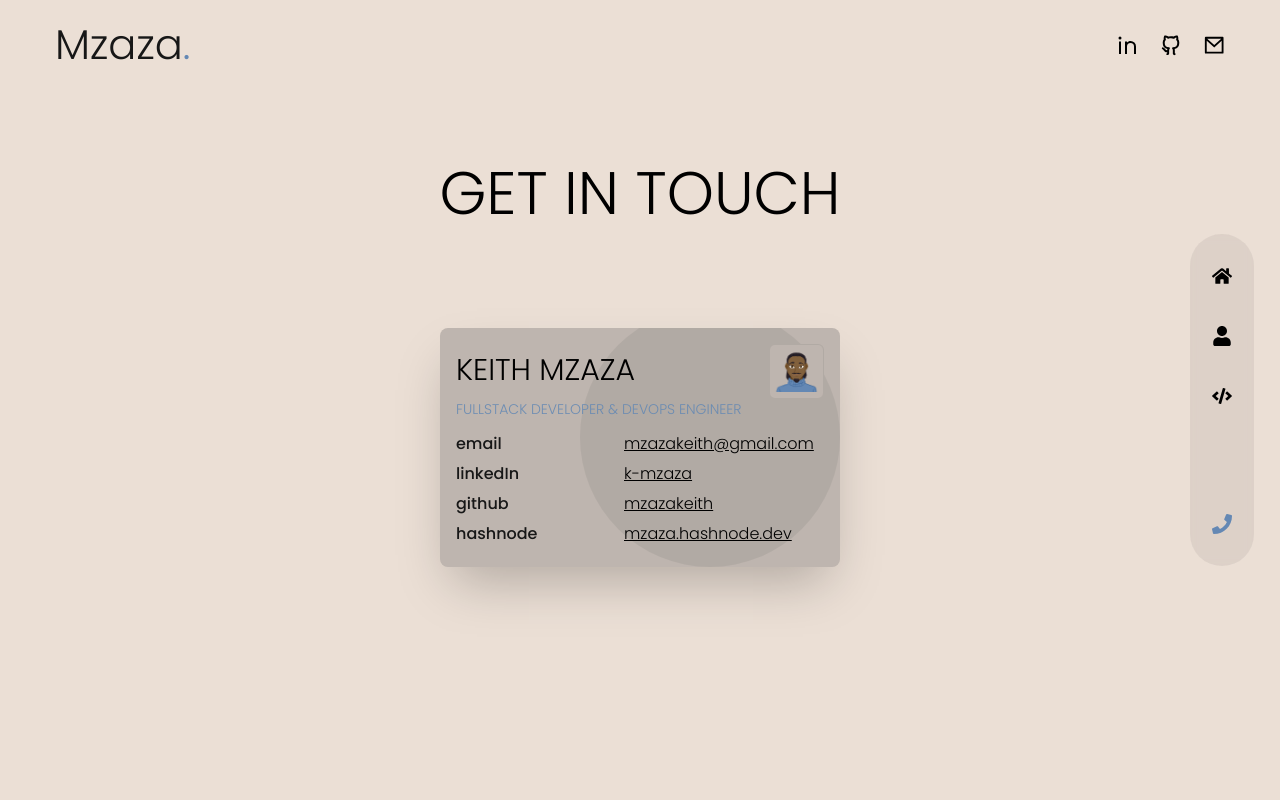
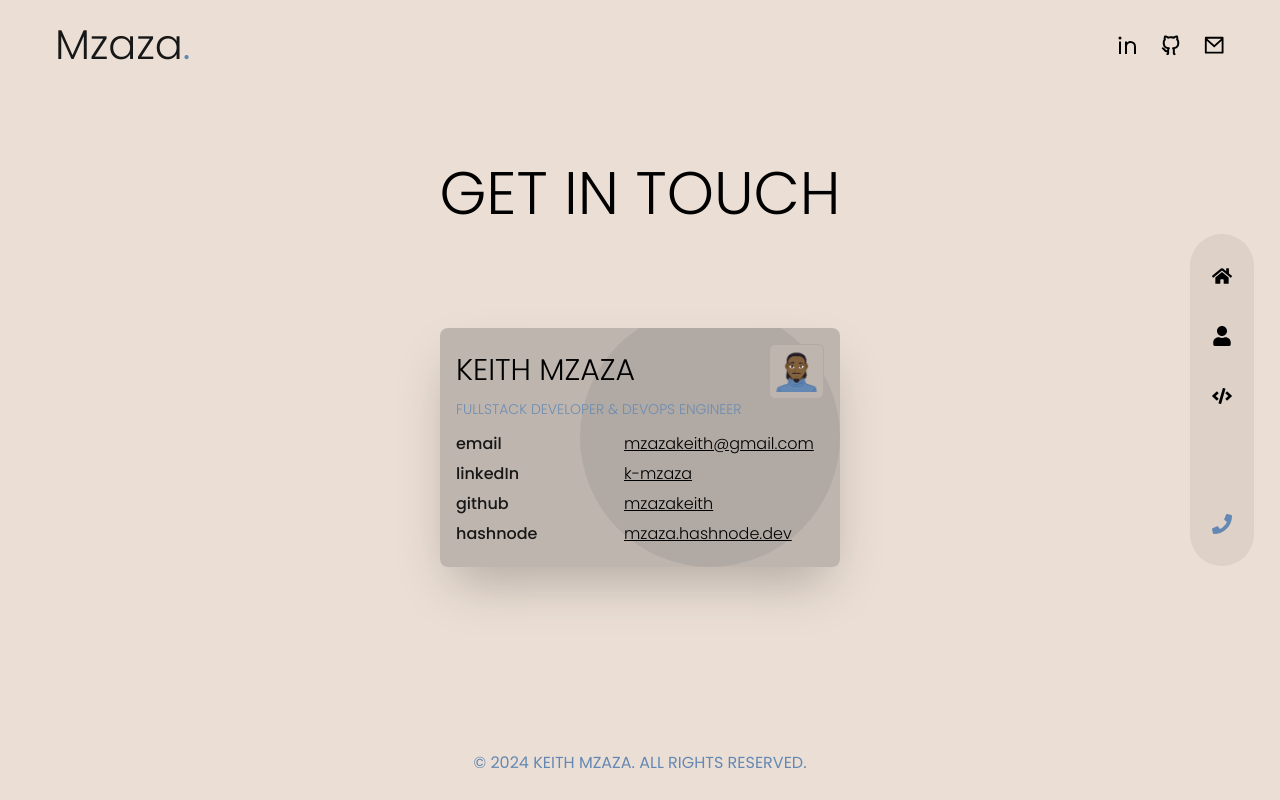
Before and after one commit to mzazakeith/portefeuille, a Next.js app: page /contact in a window 1280 px wide. Built offline with nearby package versions, Linux system fonts and the light colour scheme; some icons are missing.

Commit message:
footer added

```diff
--- /dev/null
+++ b/components/Footer.js
@@ -0,0 +1,15 @@
+
+const Footer = () => {
+    // Get the current year
+    const currentYear = new Date().getFullYear();
+
+    return (
+        <footer className="w-full flex flex-col items-center justify-center absolute bottom-2">
+            <div className="text-accent py-4 w-full uppercase">
+                &copy; {currentYear} Keith Mzaza. All rights reserved.
+            </div>
+        </footer>
+    );
+};
+
+export default Footer;
--- a/pages/contact/index.js
+++ b/pages/contact/index.js
@@ -1,6 +1,7 @@
 import {fadeIn} from "../../variants";
 import {motion} from "framer-motion";
 import BusinessCard from "../../components/BusinessCard";
+import Footer from "../../components/Footer";
 
 const Contact = () => {
 
@@ -14,6 +15,7 @@ const Contact = () => {
             Get In Touch
           </motion.h1>
             <BusinessCard/>
+            <Footer/>
         </div>
       </div>
   )
```
